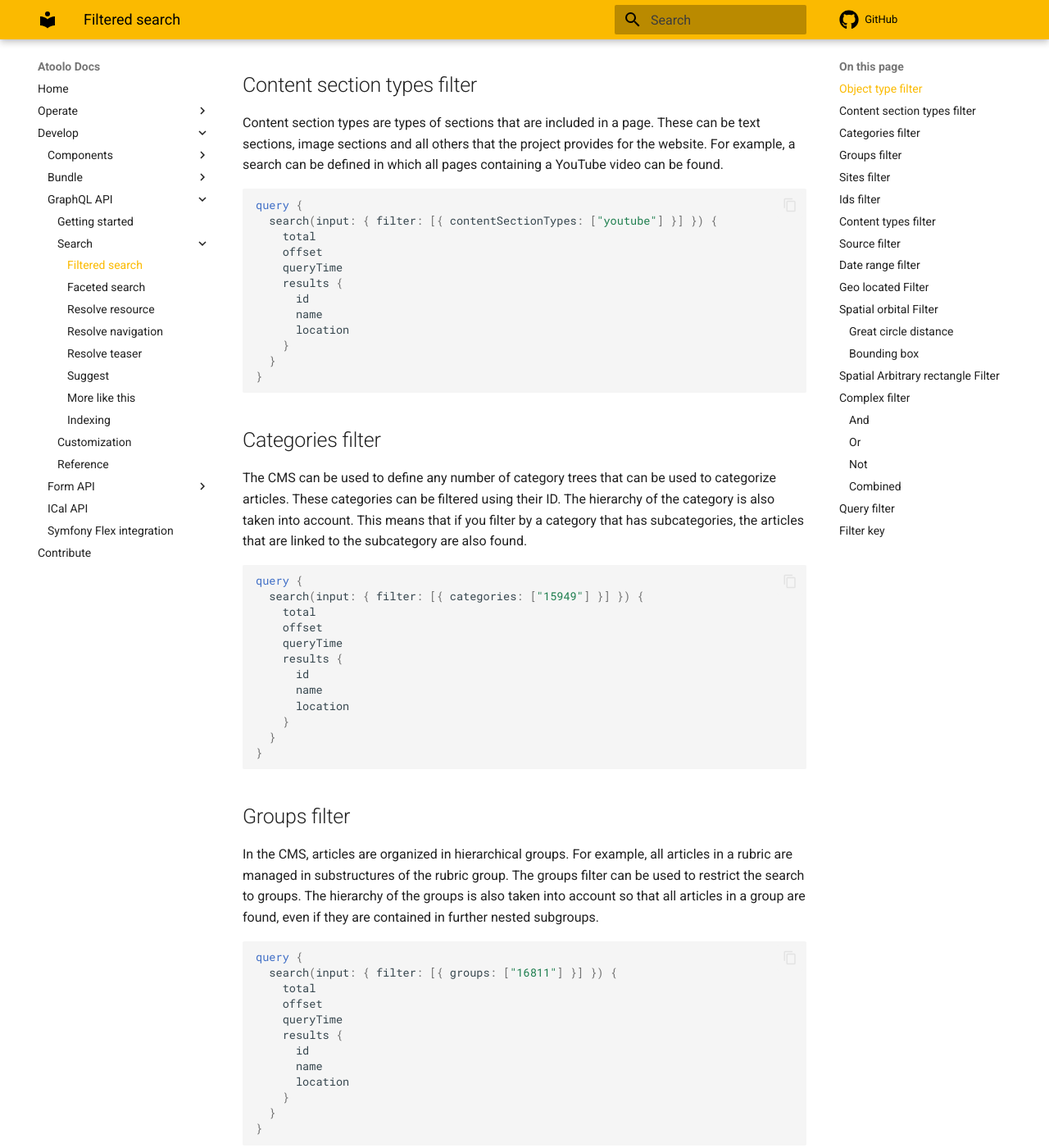
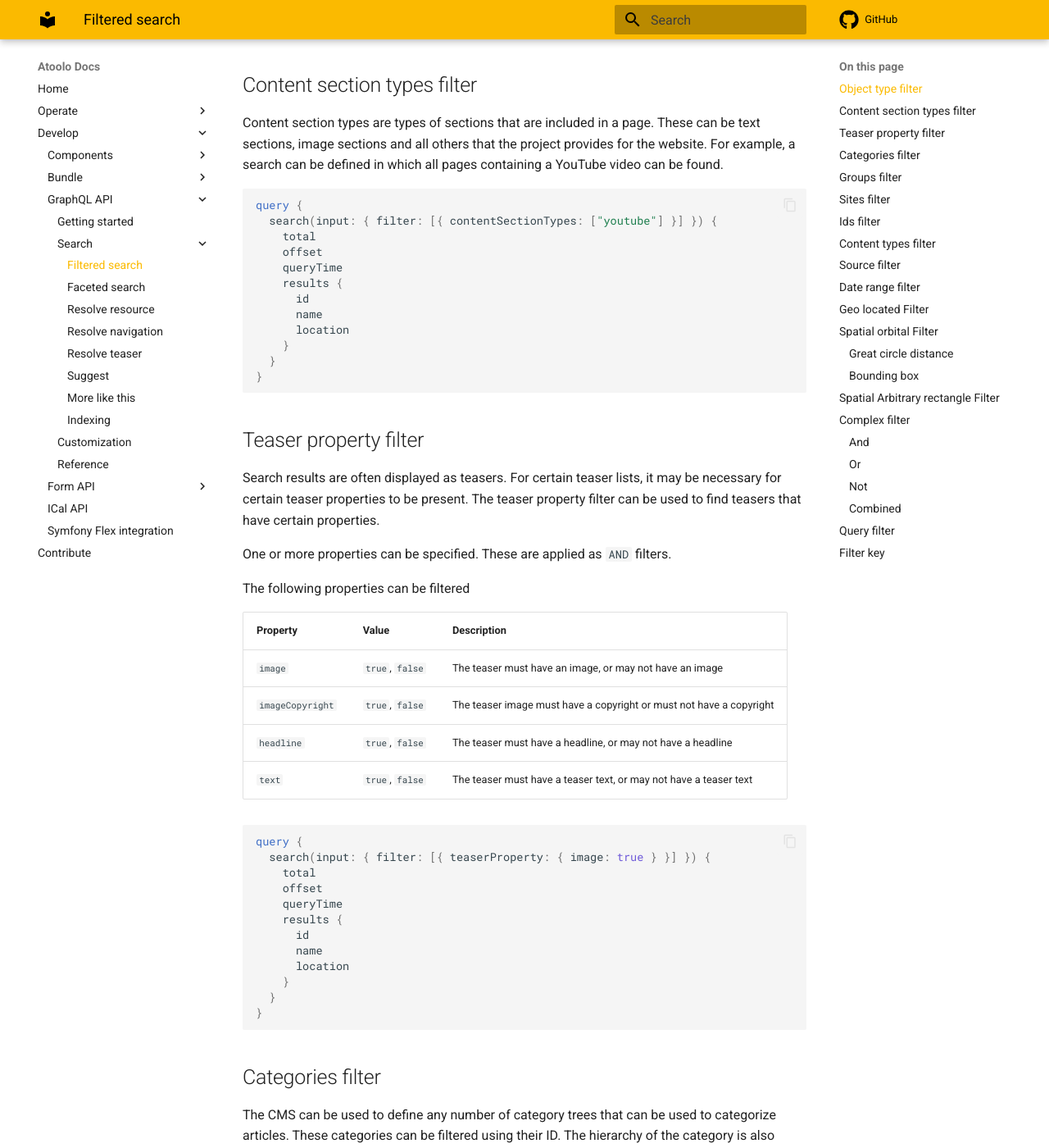
Before and after one commit to sitepark/atoolo-docs, an MkDocs documentation site: the page built from docs/develop/graphql/search/filtered-search.md, in a window 1280 px wide and 1400 px high, scrolled down 1590 px. Shown: the whole window at 82% size. Built offline with MkDocs 1.6.1 and Material for MkDocs 9.7.7, drawn with Linux system fonts in a browser that asks for light colours; comment, search, counter and statistics services are not loaded.

Commit message:
docs(graphql-search): add teaser property filter

````diff
--- a/docs/develop/graphql/search/filtered-search.md
+++ b/docs/develop/graphql/search/filtered-search.md
@@ -75,6 +75,36 @@ Content section types are types of sections that are included in a page. These c
 ```graphql
 query {
   search(input: { filter: [{ contentSectionTypes: ["youtube"] }] }) {
+    total
+    offset
+    queryTime
+    results {
+      id
+      name
+      location
+    }
+  }
+}
+```
+
+## Teaser property filter
+
+Search results are often displayed as teasers. For certain teaser lists, it may be necessary for certain teaser properties to be present. The teaser property filter can be used to find teasers that have certain properties.
+
+One or more properties can be specified. These are applied as `AND` filters.
+
+The following properties can be filtered
+
+| Property         | Value           | Description                                                         |
+| ---------------- | --------------- | ------------------------------------------------------------------- |
+| `image`          | `true`, `false` | The teaser must have an image, or may not have an image             |
+| `imageCopyright` | `true`, `false` | The teaser image must have a copyright or must not have a copyright |
+| `headline`       | `true`, `false` | The teaser must have a headline, or may not have a headline         |
+| `text`           | `true`, `false` | The teaser must have a teaser text, or may not have a teaser text   |
+
+```graphql
+query {
+  search(input: { filter: [{ teaserProperty: { image: true } }] }) {
     total
     offset
     queryTime
````
